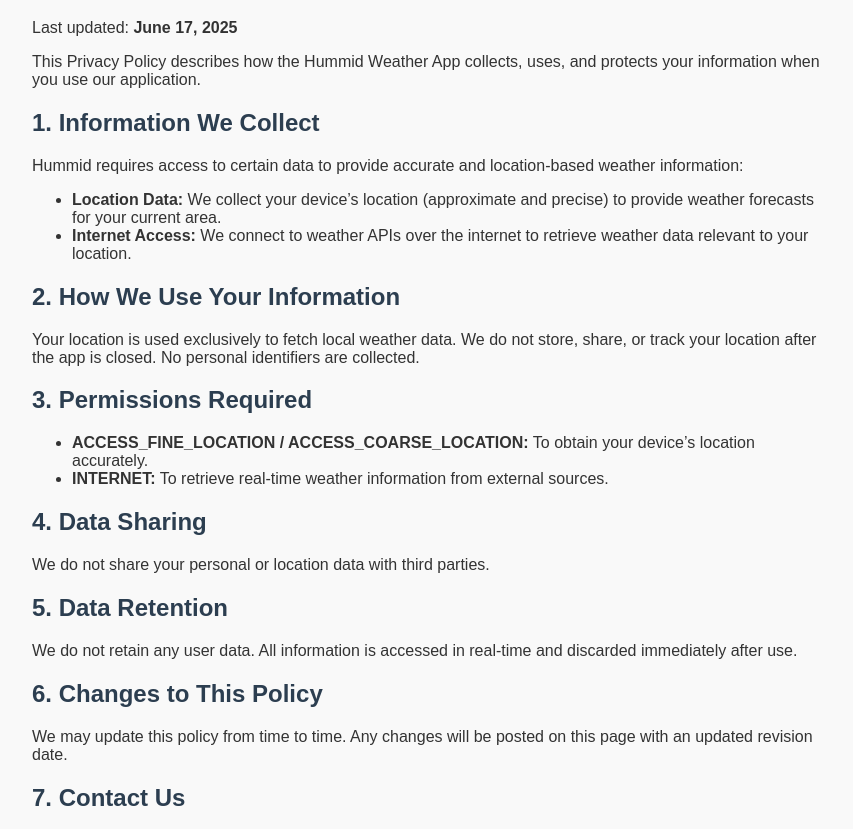
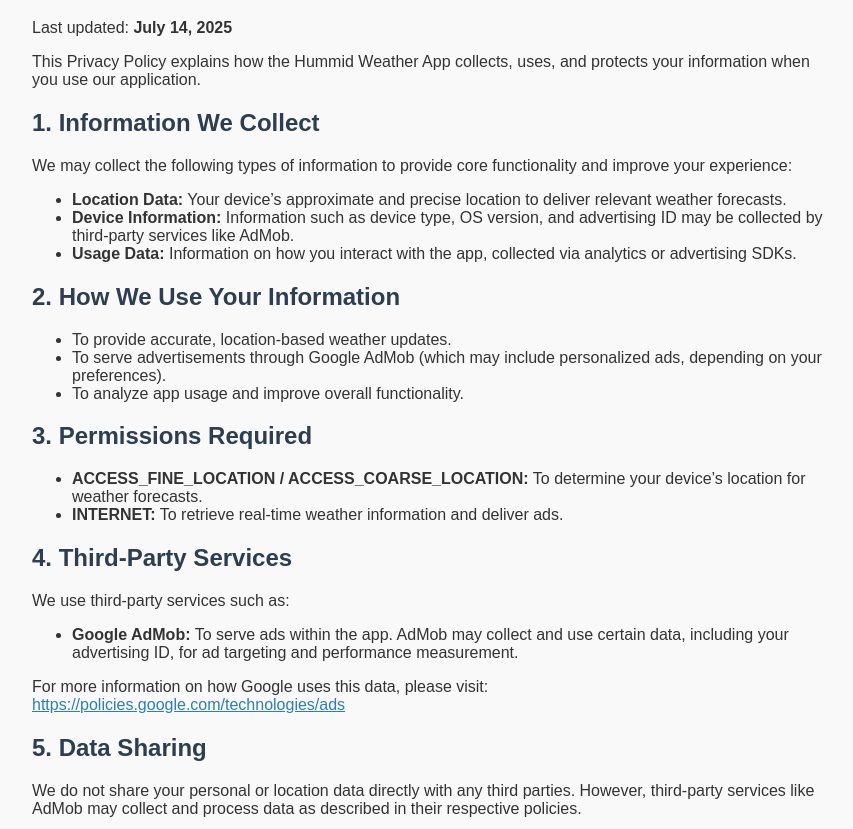
Before and after one commit to haideryzai/privacy-policy-hummid, a plain HTML site: page index.html in a window 1280 px wide. Shown: the part 121-950 px from the top of the page, without its empty margins (208-1061 px from the left). Drawn offline with Linux system fonts and the light colour scheme.

Commit message:
Update index.html

```diff
--- a/index.html
+++ b/index.html
@@ -23,38 +23,54 @@
 </head>
 <body>
   <h1>Privacy Policy</h1>
-  <p>Last updated: <strong>June 17, 2025</strong></p>
+  <p>Last updated: <strong>July 14, 2025</strong></p>
 
-  <p>This Privacy Policy describes how the Hummid Weather App collects, uses, and protects your information when you use our application.</p>
+  <p>This Privacy Policy explains how the Hummid Weather App collects, uses, and protects your information when you use our application.</p>
 
   <h2>1. Information We Collect</h2>
-  <p>Hummid requires access to certain data to provide accurate and location-based weather information:</p>
+  <p>We may collect the following types of information to provide core functionality and improve your experience:</p>
   <ul>
-    <li><strong>Location Data:</strong> We collect your device’s location (approximate and precise) to provide weather forecasts for your current area.</li>
-    <li><strong>Internet Access:</strong> We connect to weather APIs over the internet to retrieve weather data relevant to your location.</li>
+    <li><strong>Location Data:</strong> Your device’s approximate and precise location to deliver relevant weather forecasts.</li>
+    <li><strong>Device Information:</strong> Information such as device type, OS version, and advertising ID may be collected by third-party services like AdMob.</li>
+    <li><strong>Usage Data:</strong> Information on how you interact with the app, collected via analytics or advertising SDKs.</li>
   </ul>
 
   <h2>2. How We Use Your Information</h2>
-  <p>Your location is used exclusively to fetch local weather data. We do not store, share, or track your location after the app is closed. No personal identifiers are collected.</p>
+  <ul>
+    <li>To provide accurate, location-based weather updates.</li>
+    <li>To serve advertisements through Google AdMob (which may include personalized ads, depending on your preferences).</li>
+    <li>To analyze app usage and improve overall functionality.</li>
+  </ul>
 
   <h2>3. Permissions Required</h2>
   <ul>
-    <li><strong>ACCESS_FINE_LOCATION / ACCESS_COARSE_LOCATION:</strong> To obtain your device’s location accurately.</li>
-    <li><strong>INTERNET:</strong> To retrieve real-time weather information from external sources.</li>
+    <li><strong>ACCESS_FINE_LOCATION / ACCESS_COARSE_LOCATION:</strong> To determine your device’s location for weather forecasts.</li>
+    <li><strong>INTERNET:</strong> To retrieve real-time weather information and deliver ads.</li>
   </ul>
 
-  <h2>4. Data Sharing</h2>
-  <p>We do not share your personal or location data with third parties.</p>
+  <h2>4. Third-Party Services</h2>
+  <p>We use third-party services such as:</p>
+  <ul>
+    <li><strong>Google AdMob:</strong> To serve ads within the app. AdMob may collect and use certain data, including your advertising ID, for ad targeting and performance measurement.</li>
+  </ul>
+  <p>For more information on how Google uses this data, please visit: <br/>
+    <a href="https://policies.google.com/technologies/ads" target="_blank">https://policies.google.com/technologies/ads</a>
+  </p>
 
-  <h2>5. Data Retention</h2>
-  <p>We do not retain any user data. All information is accessed in real-time and discarded immediately after use.</p>
+  <h2>5. Data Sharing</h2>
+  <p>We do not share your personal or location data directly with any third parties. However, third-party services like AdMob may collect and process data as described in their respective policies.</p>
 
-  <h2>6. Changes to This Policy</h2>
-  <p>We may update this policy from time to time. Any changes will be posted on this page with an updated revision date.</p>
+  <h2>6. Data Retention</h2>
+  <p>We do not store personal data on our servers. Data accessed through the app is used in real-time and not retained by us.</p>
 
-  <h2>7. Contact Us</h2>
-  <p>If you have any questions or concerns about this Privacy Policy, you may contact the developer at:</p>
+  <h2>7. Consent and User Control</h2>
+  <p>If you're located in the European Economic Area (EEA), the app may prompt you to provide consent for personalized ads through Google’s User Messaging Platform (UMP). You can update your preferences at any time.</p>
+
+  <h2>8. Changes to This Policy</h2>
+  <p>We may update this Privacy Policy occasionally. Changes will be posted on this page with a new revision date.</p>
+
+  <h2>9. Contact Us</h2>
+  <p>If you have any questions or concerns about this Privacy Policy, please contact:</p>
   <p>Email: <a href="mailto:haideryzai2@gmail.com">haideryzai2@gmail.com</a></p>
-
 </body>
 </html>
```
